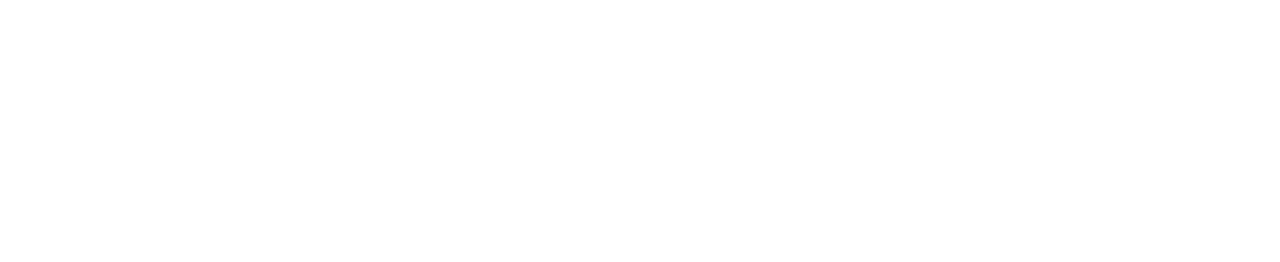
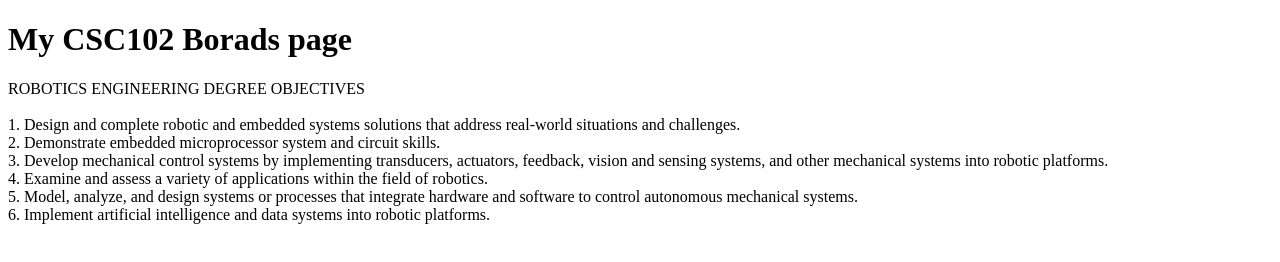
Before and after one commit to Alexa828/CSC102-Intro-Programming-, a plain HTML site: page Borads.html in a window 1280 px wide. Drawn offline with Linux system fonts and the light colour scheme.

Commit message:
Add files via upload

```diff
--- a/Borads.html
+++ b/Borads.html
@@ -6,6 +6,19 @@
     <title>Document</title>
 </head>
 <body>
+    <header>
+        <h1> My CSC102 Borads page</h1>
+    </header>
+   <p> ROBOTICS ENGINEERING DEGREE OBJECTIVES
+    <br>
+<br>1. Design and complete robotic and embedded systems solutions that address real-world situations and challenges.
+<br>2. Demonstrate embedded microprocessor system and circuit skills.
+<br>3. Develop mechanical control systems by implementing transducers, actuators, feedback, vision and sensing systems, and other
+mechanical systems into robotic platforms.
+<br>4. Examine and assess a variety of applications within the field of robotics.
+<br>5. Model, analyze, and design systems or processes that integrate hardware and software to control autonomous mechanical systems.
+<br>6. Implement artificial intelligence and data systems into robotic platforms.
+</p>
 
 </body>
 </html>
```
